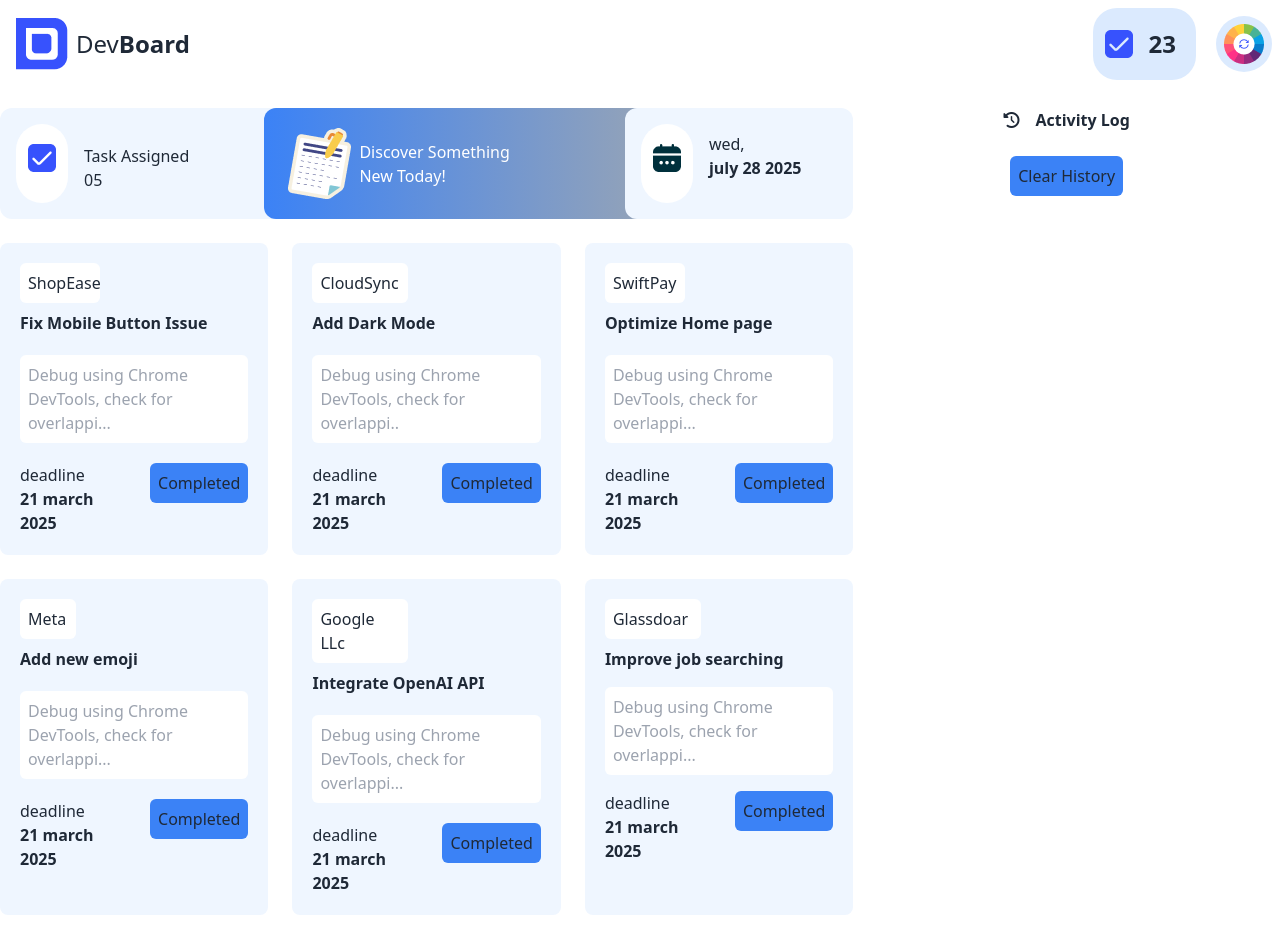
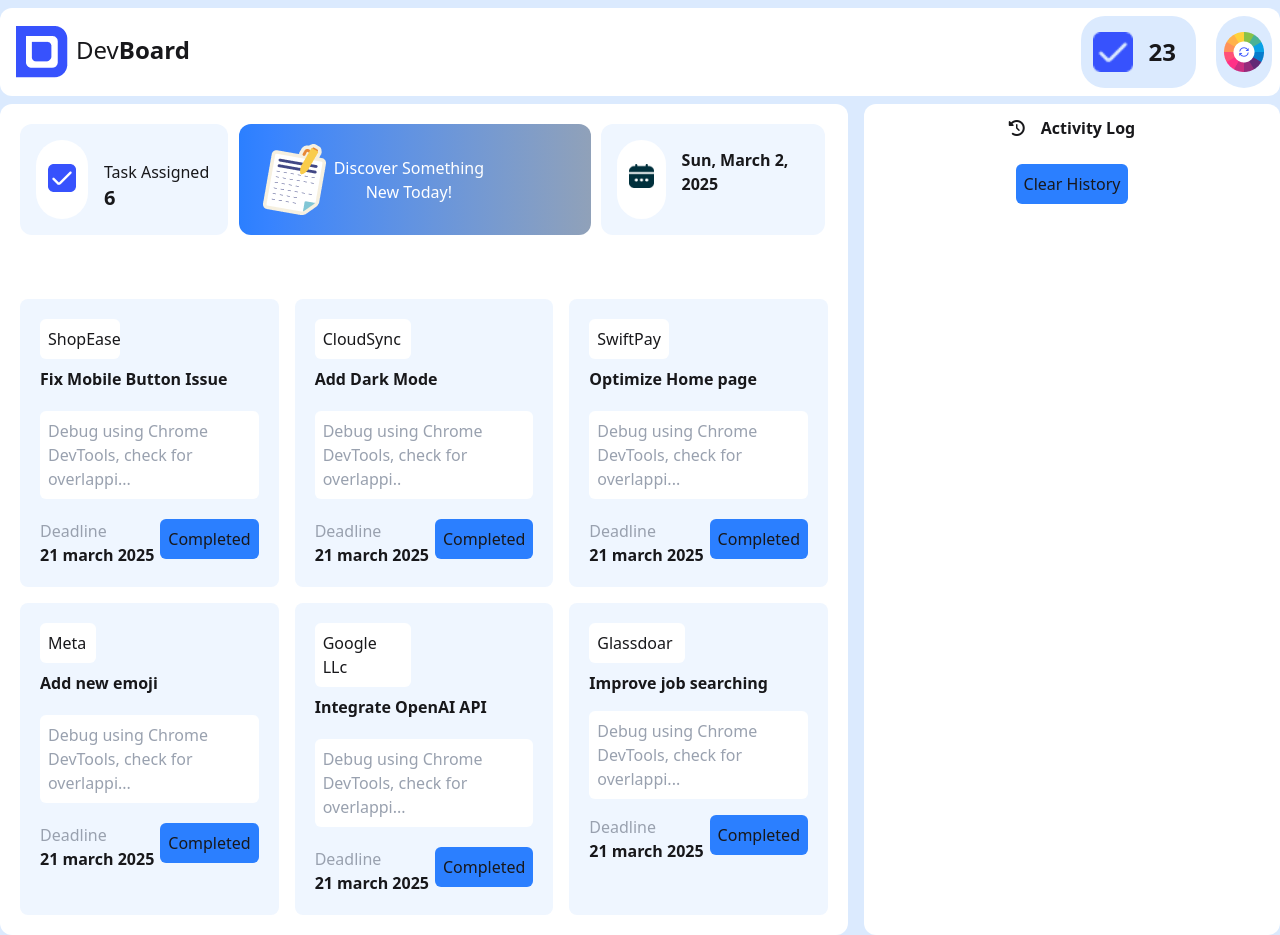
Before and after one commit to Shdeveloper12/assignment-5, a plain HTML site: page index.html in a window 1280 px wide. Drawn offline with nearby package versions, Linux system fonts and the light colour scheme.

Commit message:
added full website functionally

```diff
--- /dev/null
+++ b/color.js
@@ -0,0 +1,78 @@
+const colors = ["#FF5733", "#33FF57", "#3357FF", "#F4D03F", "#8E44AD", "#16A085", "#E74C3C", "#2ECC71"];
+
+document.getElementById("color-btn").addEventListener("click", function () {
+    let randomColor = colors[Math.floor(Math.random() * colors.length)];
+    document.body.style.backgroundColor = randomColor;
+});
+
+document.getElementById("nextbtn").addEventListener("click", function () {
+    window.location.href = "question/index.html";
+});
+
+document.addEventListener("DOMContentLoaded", updateDate);
+function updateDate() {
+    const dateElement = document.getElementById("current-date");
+
+    // Get current date
+    const today = new Date();
+    const options = { weekday: 'short', month: 'long', day: 'numeric', year: 'numeric' };
+    const formattedDate = today.toLocaleDateString("en-US", options);
+    dateElement.innerText = formattedDate;
+}
+
+
+function getInputValueById(id) {
+    return parseFloat(document.getElementById(id).innerText);
+}
+
+function updateTask(buttonId, taskName) {
+    const button = document.getElementById(buttonId);
+    button.disabled = true;
+    button.style.backgroundColor = "#dbd7d7";
+    button.style.color = "#e8e0e0";
+
+    alert("Board Updated Successfully");
+
+    const taskComplete = getInputValueById("taskComplete") - 1;
+    document.getElementById("taskComplete").innerText = taskComplete;
+
+    const taskCount = getInputValueById("taskCount") + 1;
+    document.getElementById("taskCount").innerText = taskCount;
+
+    if(taskComplete === 0){
+        alert("Congrats!! You have completed all the current tasks!")
+    }
+
+    // Get current time
+    const currentTime = new Date().toLocaleString();
+
+    //Added activity log
+    let p = document.createElement("p");
+    p.textContent = `You have completed the task "${taskName}" on ${currentTime}`;
+
+    const container = document.getElementById("container");
+    container.appendChild(p);
+    container.style.backgroundColor = "lightblue";
+    container.style.padding = "5px";
+}
+
+// For acces dynamically
+const taskList = [
+    { id: "btn1", name: "Fix Mobile Button Issue" },
+    { id: "btn2", name: "Add Dark Mode" },
+    { id: "btn3", name: "Optimize Home Page" },
+    { id: "btn4", name: "Add New Emoji" },
+    { id: "btn5", name: "Integrate OpenAI API" },
+    { id: "btn6", name: "Improve Job Searching" }
+];
+
+taskList.forEach(task => {
+    document.getElementById(task.id).addEventListener("click", function () {
+        updateTask(task.id, task.name);
+    });
+});
+
+// Clear history
+document.getElementById("clearHistory").addEventListener("click", function () {
+    document.getElementById("container").innerHTML = "";
+});
--- a/index.html
+++ b/index.html
@@ -1,11 +1,12 @@
 <!DOCTYPE html>
-<html lang="en" data-theme="light">
+<html lang="en">
 <head>
     <meta charset="UTF-8">
     <meta name="viewport" content="width=device-width, initial-scale=1.0">
-    <title>Assignment-5</title>
-    <link href="https://cdn.jsdelivr.net/npm/daisyui@4.12.23/dist/full.min.css" rel="stylesheet" type="text/css" />
-    <script src="https://cdn.tailwindcss.com"></script>
+    <title>DevBoard</title>
+
+    <link href="https://cdn.jsdelivr.net/npm/daisyui@5" rel="stylesheet" type="text/css" />
+    <script src="https://cdn.jsdelivr.net/npm/@tailwindcss/browser@4"></script>
     <link rel="preconnect" href="https://fonts.googleapis.com">
 <link rel="preconnect" href="https://fonts.gstatic.com" crossorigin>
 <link rel="stylesheet" href="https://cdnjs.cloudflare.com/ajax/libs/font-awesome/6.7.2/css/all.min.css" integrity="sha512-Evv84Mr4kqVGRNSgIGL/F/aIDqQb7xQ2vcrdIwxfjThSH8CSR7PBEakCr51Ck+w+/U6swU2Im1vVX0SVk9ABhg==" crossorigin="anonymous" referrerpolicy="no-referrer" />
@@ -17,51 +18,57 @@
 
 
 </head>
-<body class="bg-blue-40 max-w-screen-2xl mx-auto font-poppins">
-    <header>
-        <div class="navbar bg-white mb-5">
-            <div class="flex-1 p-2">
+<body class="bg-blue-100 ">
+    <header class="max-w-screen-xl mx-auto py-2 ">
+        <div class="navbar bg-white rounded-xl flex justify-between">
+            <div class="flex p-2">
                 <img class="" src="assets/logo.png" alt="">
-              <h1 class="text-2xl ml-2">Dev<span class="font-bold ">Board</span></h1>
+              <h1 class="text-2xl ml-2 mt-2">Dev<span class="font-bold ">Board</span></h1>
             </div>
-            <div class="bg-blue-100 rounded-3xl p-3">
-                <img src="assets/checkbox.png" alt="">
-                <span class="p-2 font-bold text-2xl ml-2">23</span>
+            <div class="flex">
+                <div class="bg-blue-100 rounded-3xl p-3 flex">
+                    <img class="w-10 h-10 mt-1" src="assets/checkbox.png" alt="">
+                    <span id="taskCount" class="p-2 font-bold text-2xl ml-2">23</span>
+                </div>
+                <div class="ml-5 bg-blue-100 p-2 rounded-full">
+                    <button  id="color-btn"><img class="mt-2 hover:cursor-pointer" src="assets/theme-btn.png" alt=""></button>
+                </div>
             </div>
-            <div class="ml-5 bg-blue-100 p-2 rounded-full">
-                <button><img src="assets/theme-btn.png" alt=""></button>
-            </div>
+
 
 
 
 
           </div>
     </header>
-    <main>
-        <div class="grid   grid-cols-3 ">
-            <div class="grid grid-cols-3 gap-6 col-span-2">
+    <main class="max-w-screen-xl mx-auto ">
+        <div class="grid   grid-cols-3 gap-4 ">
+            <div class="grid grid-cols-3 p-5 rounded-xl bg-white gap-4 col-span-2">
 
-                <div class="flex w-72 bg-blue-50 p-4 rounded-xl">
-                    <div class="bg-white p-3 rounded-full ">
-                        <img class="mt-2" src="assets/checkbox.png" alt="">
+                <div class="flex w-52 mb-12 bg-blue-50 p-4 rounded-xl">
+                    <div class="bg-white  p-3 rounded-full ">
+                        <img class="mt-3" src="assets/checkbox.png" alt="">
                     </div>
 
                     <div class="ml-4 mt-5 abs">
                         <h5 class="text-center">Task Assigned</h5>
-                        <h2>05</h2>
+                        <h2 id="taskComplete" class="font-bold text-xl">6</h2>
                     </div>
                 </div>
-                <div class="flex min-w-96 -ml-7 bg-gradient-to-l to-blue-500 from-slate-400 p-4 rounded-xl">
+                <button id="nextbtn" class="hover:cursor-pointer">
+                    <div class="flex mb-12 min-w-88 -ml-14  bg-gradient-to-l to-blue-500 from-slate-400 p-4 rounded-xl">
                     <img src="assets/board.png" alt="">
                     <h4 class="text-white mt-4">Discover Something <br> New Today!</h4>
                 </div>
-                <div class="flex w-auto ml-10 bg-blue-50 p-4 rounded-xl">
+                </button>
+                <div class="flex mb-12 w-56 ml-8 bg-blue-50 p-4 rounded-xl">
                     <div class="bg-white p-3 rounded-full">
-                        <img class="mt-2" src="assets/calender.png" alt="">
+                        <img class="mt-3" src="assets/calender.png" alt="">
                     </div>
 
-                    <div class="ml-4 mt-2 "><h4>wed,</h4>
-                    <h4 class="font-bold">july 28 2025</h4></div>
+                    <div class="ml-4 mt-2 ">
+                    <h4 id="current-date" class="font-bold"></h4>
+                </div>
                 </div>
 
             <div class="bg-blue-50 rounded-lg p-5 ">
@@ -69,11 +76,11 @@
                 <h3 class="font-bold my-2">Fix Mobile Button Issue</h3>
                 <p class="bg-white text-gray-400 rounded-md p-2 my-5">Debug using Chrome <br>
                 DevTools, check for overlappi...</p>
-                <div class="flex gap-9  justify-between">
-                    <div><h4>deadline</h4>
-                    <h4 class="font-bold">21 march 2025</h4>
+                <div class="flex   justify-between">
+                    <div><h4 class="text-gray-400">Deadline</h4>
+                    <h6 class="font-semibold">21 march 2025</h6>
                 </div>
-                <div><button class="bg-blue-500 rounded-md p-2 ">Completed</button></div>
+                <div><button  id="btn1"  class="bg-blue-500 rounded-md p-2 hover:cursor-pointer  complete-btn">Completed</button></div>
                 </div>
 
             </div>
@@ -82,11 +89,11 @@
                 <h3 class="font-bold my-2">Add Dark Mode</h3>
                 <p class="bg-white rounded-md text-gray-400 p-2 my-5">Debug using Chrome
                     DevTools, check for overlappi..</p>
-                <div class="flex gap-9  justify-between">
-                    <div><h4>deadline</h4>
-                    <h4 class="font-bold">21 march 2025</h4>
+                <div class="flex   justify-between">
+                    <div><h4 class="text-gray-400"> Deadline</h4>
+                    <h4 class="font-semibold">21 march 2025</h4>
                 </div>
-                <div><button class="bg-blue-500 rounded-md p-2 ">Completed</button></div>
+                <div><button id="btn2" onclick="btn2()" class="bg-blue-500 rounded-md p-2 hover:cursor-pointer complete-btn ">Completed</button></div>
                 </div>
 
             </div>
@@ -95,11 +102,11 @@
                 <h3 class="font-bold my-2">Optimize Home page</h3>
                 <p class="bg-white rounded-md p-2 my-5 text-gray-400">Debug using Chrome <br>
                 DevTools, check for overlappi...</p>
-                <div class="flex gap-9  justify-between">
-                    <div><h4>deadline</h4>
-                    <h4 class="font-bold">21 march 2025</h4>
+                <div class="flex   justify-between">
+                    <div><h4 class="text-gray-400">Deadline</h4>
+                    <h4 class="font-semibold">21 march 2025</h4>
                 </div>
-                <div><button class="bg-blue-500 rounded-md p-2 ">Completed</button></div>
+                <div><button id="btn3" onclick="btn3()" class="bg-blue-500 rounded-md p-2 hover:cursor-pointer complete-btn">Completed</button></div>
                 </div>
 
             </div>
@@ -108,11 +115,11 @@
                 <h3 class="font-bold my-2">Add new emoji</h3>
                 <p class="bg-white rounded-md p-2 my-5 text-gray-400">Debug using Chrome <br>
                 DevTools, check for overlappi...</p>
-                <div class="flex gap-9  justify-between">
-                    <div><h4>deadline</h4>
-                    <h4 class="font-bold">21 march 2025</h4>
+                <div class="flex   justify-between">
+                    <div><h4 class="text-gray-400">Deadline</h4>
+                    <h4 class="font-semibold">21 march 2025</h4>
                 </div>
-                <div><button class="bg-blue-500 rounded-md p-2 ">Completed</button></div>
+                <div><button id="btn4" onclick="btn4()" class="bg-blue-500 rounded-md p-2 hover:cursor-pointer complete-btn">Completed</button></div>
                 </div>
 
             </div>
@@ -121,11 +128,11 @@
                 <h3 class="font-bold my-2">Integrate OpenAI API</h3>
                 <p class="bg-white rounded-md text-gray-400 p-2 my-5">Debug using Chrome <br>
                 DevTools, check for overlappi...</p>
-                <div class="flex gap-9 justify-between">
-                    <div><h4>deadline</h4>
-                    <h4 class="font-bold">21 march 2025</h4>
+                <div class="flex  justify-between">
+                    <div><h4 class="text-gray-400">Deadline</h4>
+                    <h4 class="font-semibold">21 march 2025</h4>
                 </div>
-                <div><button class="bg-blue-500 rounded-md p-2 ">Completed</button></div>
+                <div><button id="btn5" onclick="btn5()" class="bg-blue-500 rounded-md p-2 hover:cursor-pointer complete-btn">Completed</button></div>
                 </div>
 
             </div>
@@ -134,24 +141,32 @@
                 <h3 class="font-bold my-2">Improve job searching</h3>
                 <p class="bg-white rounded-md p-2 my-4 text-gray-400">Debug using Chrome <br>
                 DevTools, check for overlappi...</p>
-                <div class="flex gap-9 my-2 justify-between">
-                    <div><h4>deadline</h4>
-                    <h4 class="font-bold">21 march 2025</h4>
+                <div class="flex  my-2 justify-between">
+                    <div><h4 class="text-gray-400">Deadline</h4>
+                    <h4 class="font-semibold">21 march 2025</h4>
                 </div>
-                <div><button class="bg-blue-500 rounded-md p-2 ">Completed</button></div>
+                <div><button id="btn6" onclick="btn6()" class="bg-blue-500 rounded-md p-2 hover:cursor-pointer">Completed</button></div>
                 </div>
 
             </div>
 
         </div>
-        <div class="text-center ">
-            <h4 class="font-bold"><i class="fa-solid mr-4 fa-clock-rotate-left"></i>Activity Log</h4>
+        <div  class=" bg-white rounded-xl ">
+            <h4 class="font-bold mt-3 text-center"><i class="fa-solid mr-4 fa-clock-rotate-left"></i>Activity Log</h4>
             <br>
-            <button class="bg-blue-500 p-2 rounded-md">Clear History</button>
+            <div class="text-center"><button id="clearHistory" class="bg-blue-500 p-2 rounded-md hover:cursor-pointer ">Clear History</button></div>
+
+            <div id="container" class="mt-5 p-5 mx-5 rounded-md my-5">
+
+            </div>
+
         </div>
+
         </div>
 
 
     </main>
+
+    <script src="color.js"></script>
 </body>
 </html>
--- /dev/null
+++ b/question/back.js
@@ -0,0 +1,4 @@
+//back to main page
+document.getElementById("back").addEventListener("click", function(){
+    window.location.href = "../index.html";
+})
```
Also changed, not shown: question/index.html (added, +55 -0 lines), question/tailwind.config.js (added).
